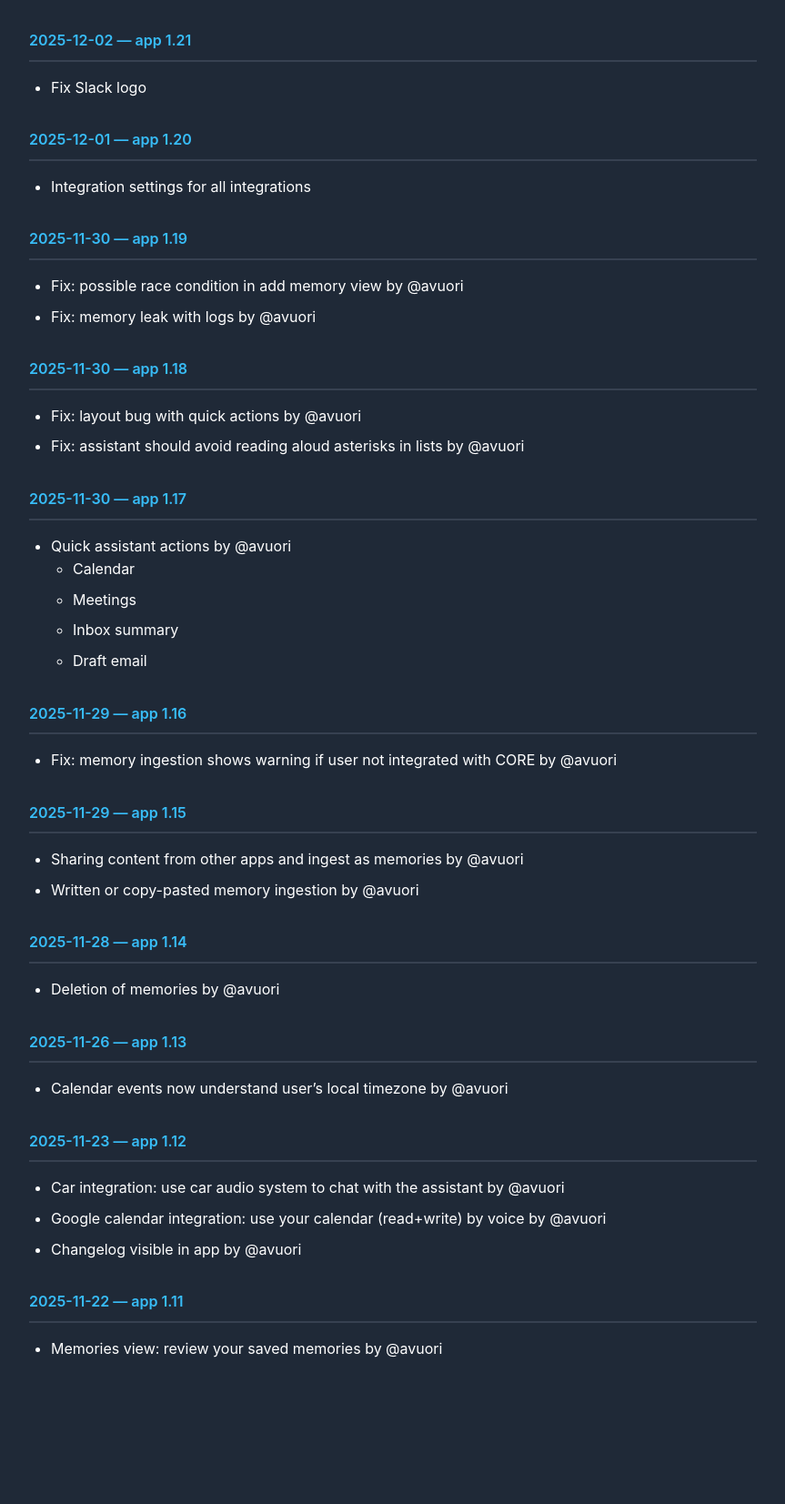
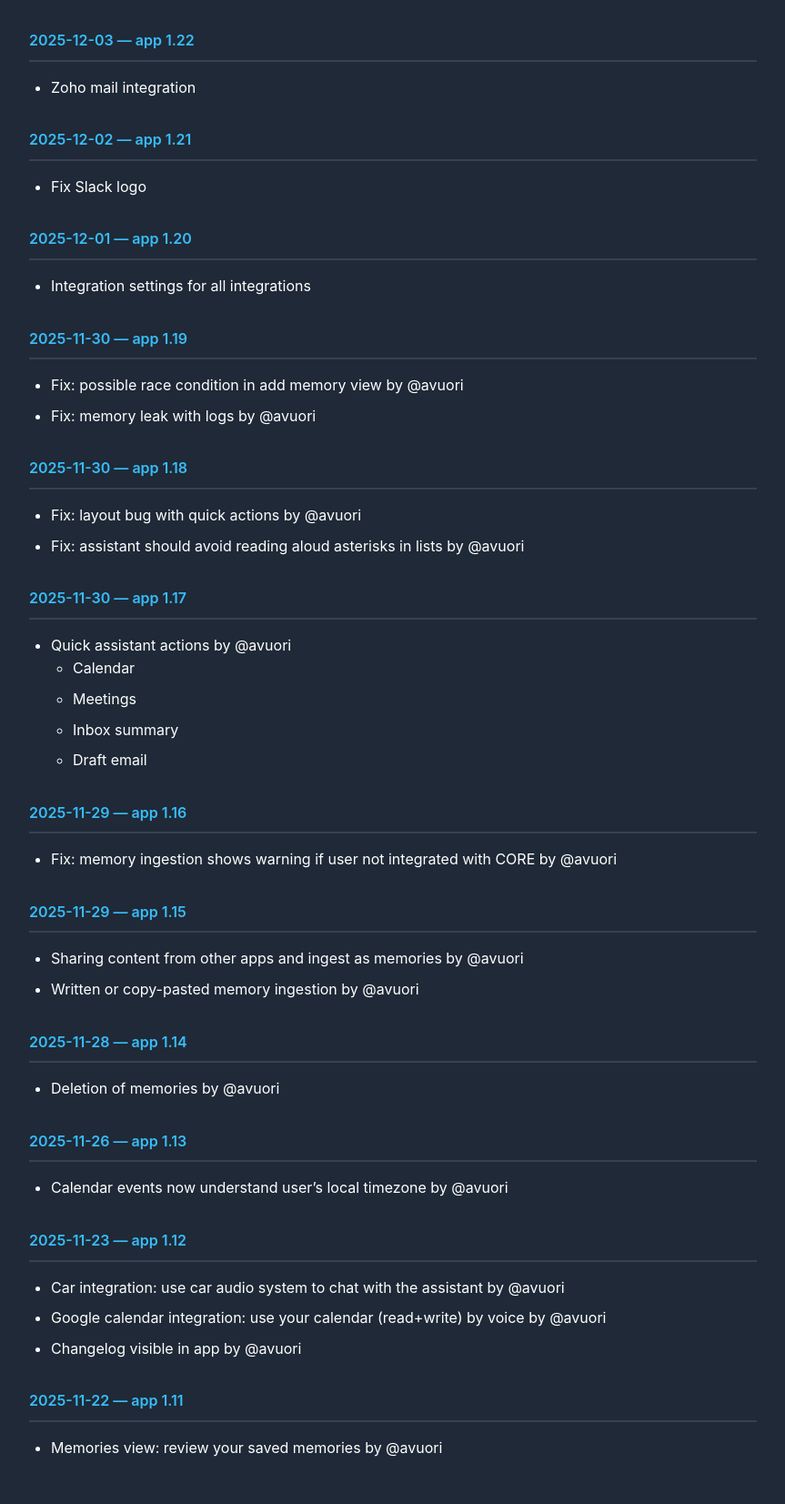
Before and after one commit to memory2-app/changelog, a Jekyll site: the page built from index.md, in a window 1280 px wide. Shown: the whole page at 91% size, without its empty margins (208-1071 px from the left). Built offline with Jekyll 4.4.1, drawn with Linux system fonts in a browser that asks for light colours; before the commit the page ends 1543 px from its top, so only the background shows below that.

Commit message:
2025-12-03

```diff
--- a/index.md
+++ b/index.md
@@ -2,6 +2,9 @@
 layout: default
 title: Memory2 Changelog
 ---
+
+# 2025-12-03 — app 1.22
+* Zoho mail integration
 
 # 2025-12-02 — app 1.21
 * Fix Slack logo
```
